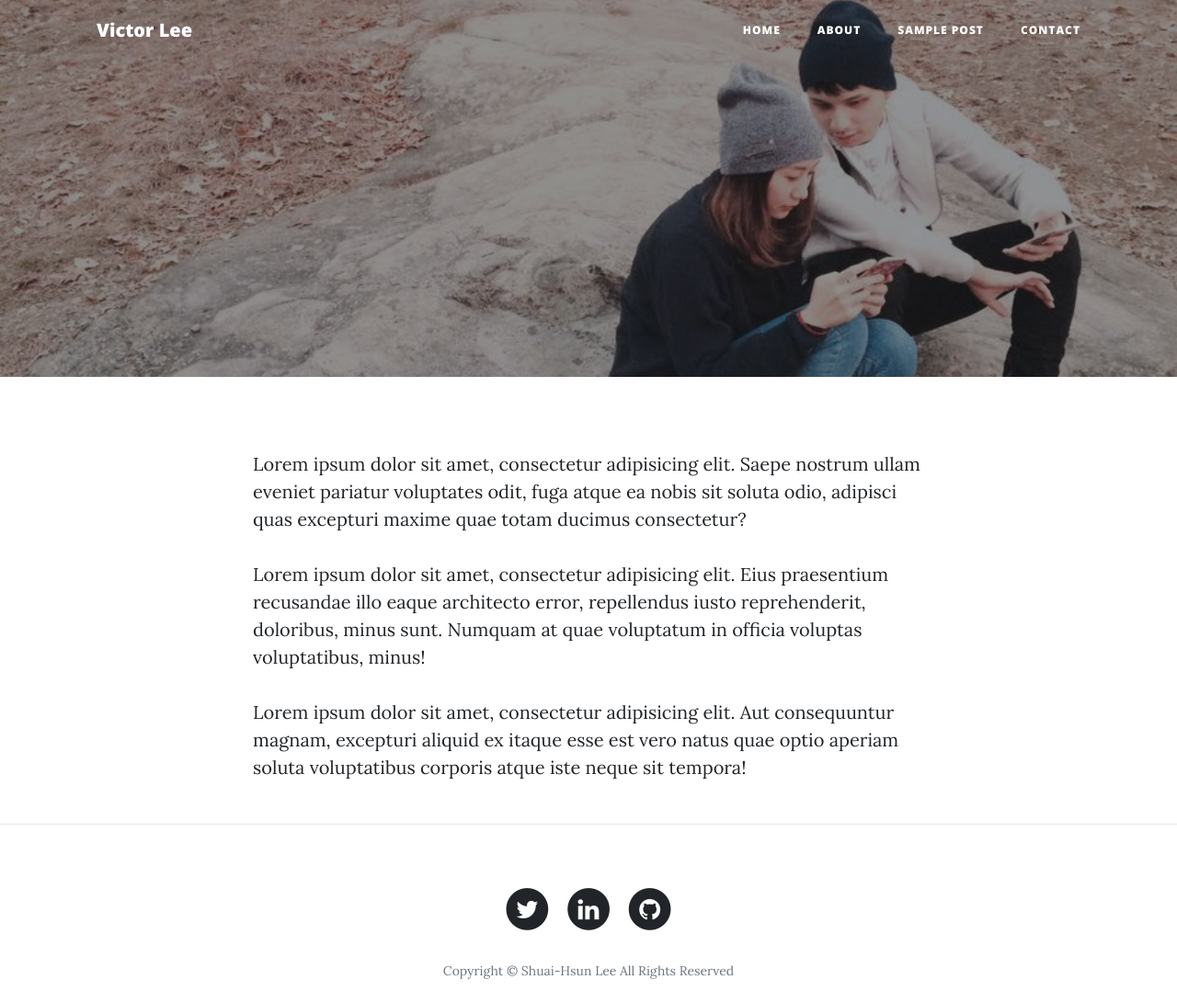
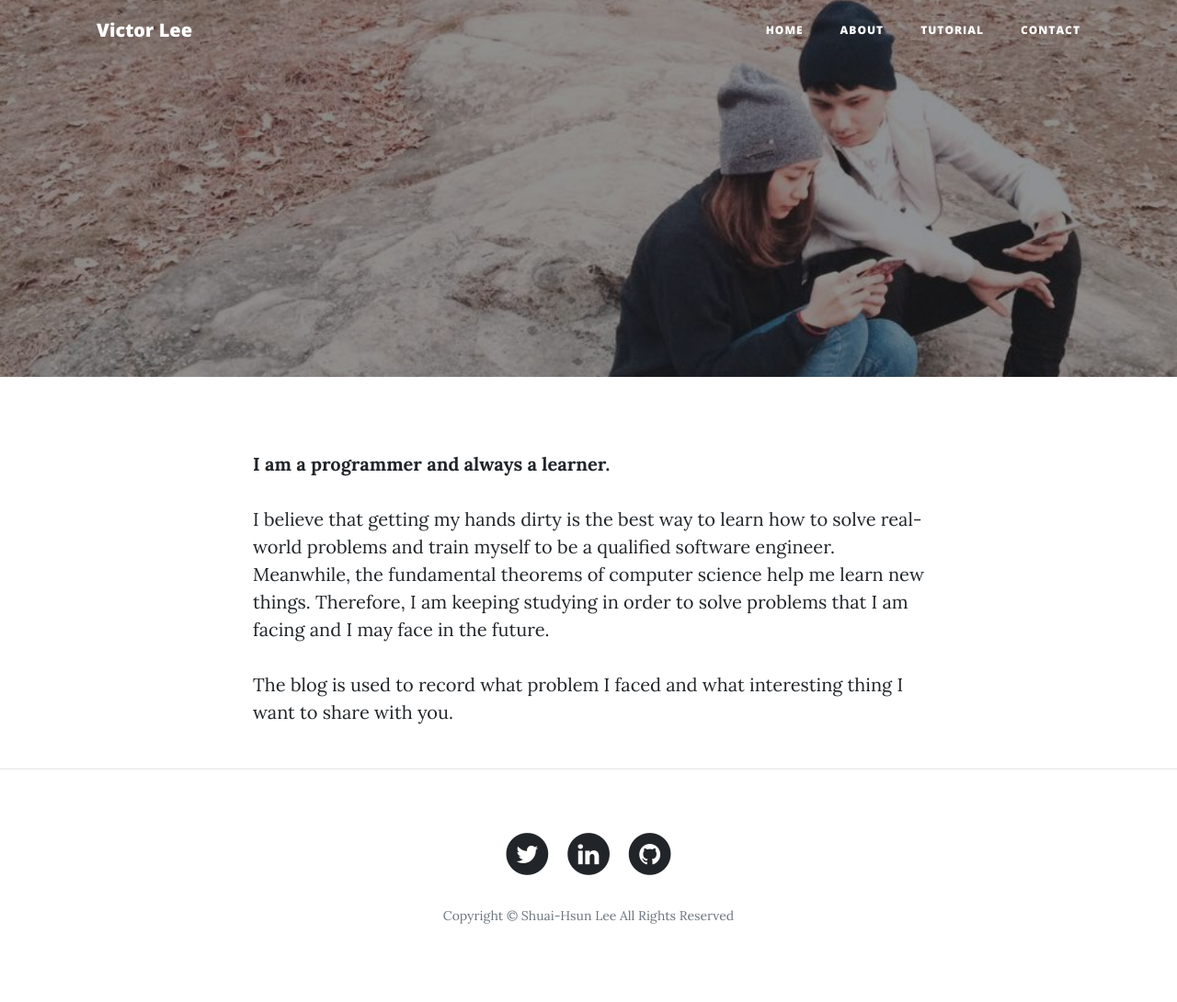
Before and after one commit to hellovictorlee/flask-website, a Flask app: page /about in a window 1280 px wide. Shown: the top 1090 px of the page at 92% size. After the commit the page ends 1005 px from the top, so only its background shows below. Run offline with Flask 2, Linux system fonts and the light colour scheme; some libraries are stand-ins or nearby versions.

Commit message:
modify: template

```diff
--- a/application.py
+++ b/application.py
@@ -1,13 +1,9 @@
 import flask
-from flask_bootstrap import Bootstrap
+from flask_mysqldb import MySQL
 import os
 
-#def create_app():
-#    application= flask.Flask(__name__)
-#    Bootstrap(application)
-#    return application
 application = flask.Flask(__name__)
-#application = create_app()
+mysql = MySQL(application)
 
 # Only enable Flask debugging if an env var is set to true
 application.debug = os.environ.get('FLASK_DEBUG') in ['true', 'True']
--- a/requirements.txt
+++ b/requirements.txt
@@ -2,8 +2,10 @@ click==6.7
 dominate==2.3.1
 Flask==0.12.2
 Flask-Bootstrap==3.3.7.1
+Flask-MySQLdb==0.2.0
 itsdangerous==0.24
 Jinja2==2.10
 MarkupSafe==1.0
+mysqlclient==1.3.12
 visitor==0.1.3
 Werkzeug==0.14.1
--- a/templates/about.html
+++ b/templates/about.html
@@ -42,7 +42,7 @@
               <a class="nav-link" href={{ url_for('about')}}>About</a>
             </li>
             <li class="nav-item">
-              <a class="nav-link" href={{ url_for('post')}}>Sample Post</a>
+              <a class="nav-link" href={{ url_for('post')}}>Tutorial</a>
             </li>
             <li class="nav-item">
               <a class="nav-link" href={{ url_for('contact')}}>Contact</a>
@@ -71,9 +71,9 @@
     <div class="container">
       <div class="row">
         <div class="col-lg-8 col-md-10 mx-auto">
-          <p>Lorem ipsum dolor sit amet, consectetur adipisicing elit. Saepe nostrum ullam eveniet pariatur voluptates odit, fuga atque ea nobis sit soluta odio, adipisci quas excepturi maxime quae totam ducimus consectetur?</p>
-          <p>Lorem ipsum dolor sit amet, consectetur adipisicing elit. Eius praesentium recusandae illo eaque architecto error, repellendus iusto reprehenderit, doloribus, minus sunt. Numquam at quae voluptatum in officia voluptas voluptatibus, minus!</p>
-          <p>Lorem ipsum dolor sit amet, consectetur adipisicing elit. Aut consequuntur magnam, excepturi aliquid ex itaque esse est vero natus quae optio aperiam soluta voluptatibus corporis atque iste neque sit tempora!</p>
+          <p><b>I am a programmer and always a learner.</b></p>
+          <p>I believe that getting my hands dirty is the best way to learn how to solve real-world problems and train myself to be a qualified software engineer. Meanwhile, the fundamental theorems of computer science help me learn new things. Therefore, I am keeping studying in order to solve problems that I am facing and I may face in the future.</p>
+          <p>The blog is used to record what problem I faced and what interesting thing I want to share with you.</p>
         </div>
       </div>
     </div>
--- a/templates/contact.html
+++ b/templates/contact.html
@@ -42,7 +42,7 @@
               <a class="nav-link" href={{ url_for('about')}}>About</a>
             </li>
             <li class="nav-item">
-              <a class="nav-link" href={{ url_for('post')}}>Sample Post</a>
+              <a class="nav-link" href={{ url_for('post')}}>Tutorial</a>
             </li>
             <li class="nav-item">
               <a class="nav-link" href={{ url_for('contact')}}>Contact</a>
--- a/templates/index.html
+++ b/templates/index.html
@@ -42,7 +42,7 @@
               <a class="nav-link" href={{ url_for('about')}}>About</a>
             </li>
             <li class="nav-item">
-              <a class="nav-link" href={{ url_for('post')}}>Sample Post</a>
+              <a class="nav-link" href={{ url_for('post')}}>Tutorial</a>
             </li>
             <li class="nav-item">
               <a class="nav-link" href={{ url_for('contact')}}>Contact</a>
--- a/templates/post.html
+++ b/templates/post.html
@@ -42,7 +42,7 @@
               <a class="nav-link" href={{ url_for('about')}}>About</a>
             </li>
             <li class="nav-item">
-              <a class="nav-link" href={{ url_for('post')}}>Sample Post</a>
+              <a class="nav-link" href={{ url_for('post')}}>Tutorial</a>
             </li>
             <li class="nav-item">
               <a class="nav-link" href={{ url_for('contact')}}>Contact</a>
```
